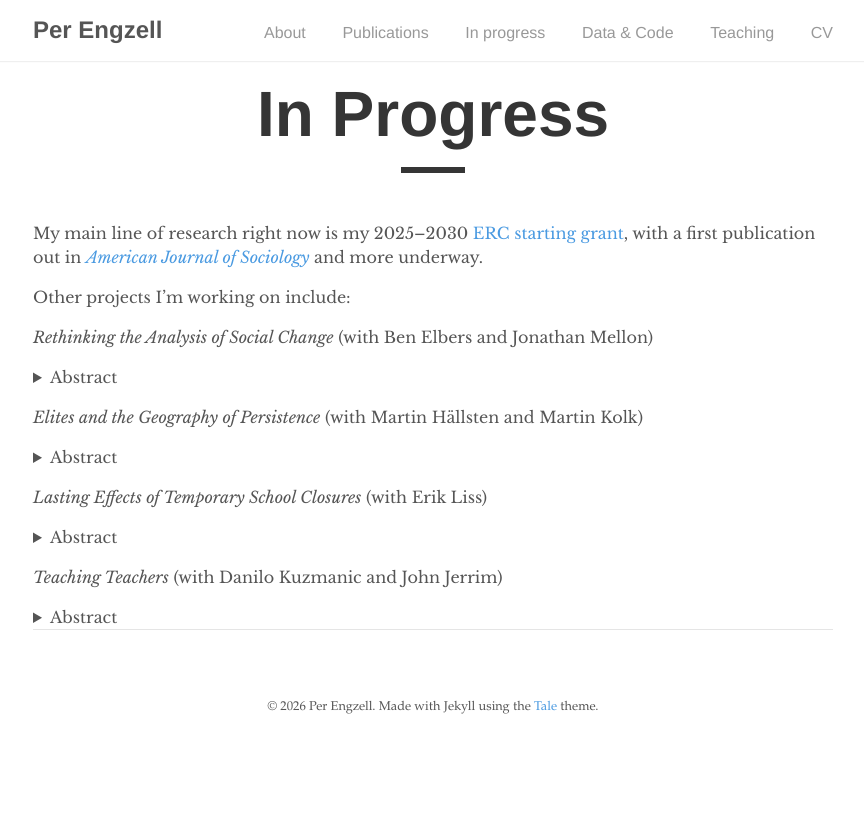
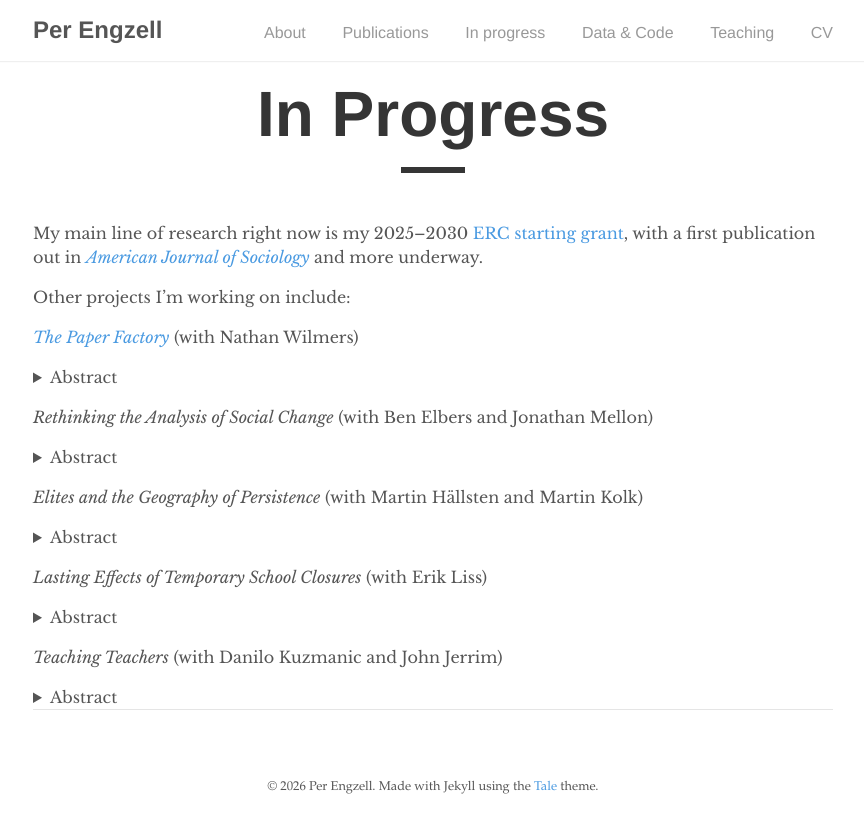
Before and after one commit to pengzell/pengzell.github.io, a Jekyll site: the page built from _pages/inprogress.md, in a window 1280 px wide. Shown: the top 833 px of the page, without its empty margins (207-1071 px from the left). Built offline with Jekyll 4.4.1, drawn with Linux system fonts in a browser that asks for light colours.

Commit message:
Update inprogress.md

```diff
--- a/_pages/inprogress.md
+++ b/_pages/inprogress.md
@@ -8,6 +8,12 @@ permalink: /inprogress/
 My main line of research right now is my 2025--2030 [ERC starting grant](https://perengzell.com/mamo/), with a first publication out in [*American Journal of Sociology*](https://doi.org/10.1086/736993) and more underway.
 
 Other projects I'm working on include:
+
+[*The Paper Factory*](https://osf.io/preprints/socarxiv/24xfq) (with Nathan Wilmers)
+<details>
+<summary>Abstract</summary>
+How can large language models (LLMs) contribute to social science research, and what parts of research remain stubbornly human? Building on existing LLM tools, we offer a multi-agent workflow capable of producing a full quantitative social science paper from an initial prompt. The workflow relies on researchers codifying their heuristics for doing data analysis, and we suggest some core design principles for researchers interested in building on this scaffolding. Using this case, we also examine what current LLM capabilities reveal about the organization of research. LLM agents can lower the cost of pursuing high-risk ideas, expand robustness and transparency, bring research to new audiences, and force scholars to articulate the heuristics that create valuable research. But they also pose challenges, both in terms of the quality of papers and in the adequacy of scientific institutions to adapt. Meeting these challenges will require not prohibition or denial, but new institutional norms that make use of these tools observable, auditable, and accountable.
+</details>
 
 *Rethinking the Analysis of Social Change* (with Ben Elbers and Jonathan Mellon)
 <details>
```
